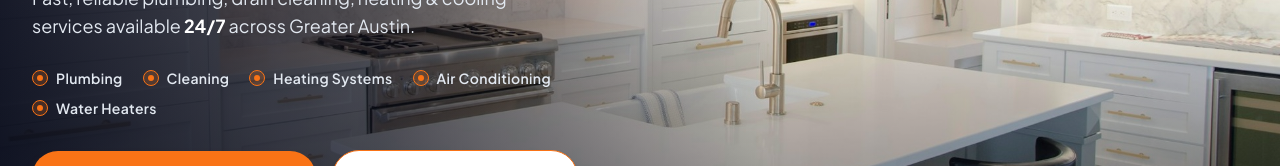
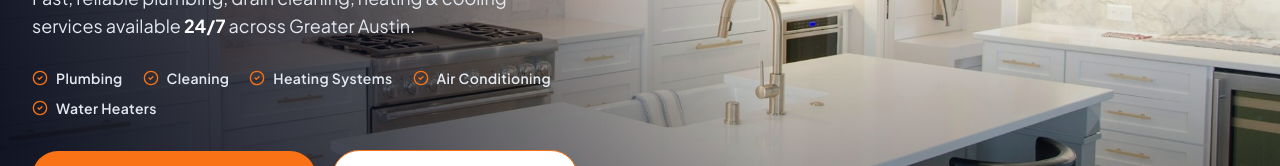
Before and after one commit to Jianst-21/Plumber, a Next.js app: page / in a window 1280 px wide. Shown: the part 515-681 px from the top of the page. Built offline with nearby package versions, Linux system fonts and the light colour scheme.

Commit message:
style: replace bullet dots with checkmark icons in hero service list

```diff
--- a/src/components/hero/HeroSection.tsx
+++ b/src/components/hero/HeroSection.tsx
@@ -2,7 +2,7 @@
 
 import React from 'react';
 import Image from 'next/image';
-import { Calendar, Navigation, Star } from 'lucide-react';
+import { Calendar, Navigation, Star, CheckCircle2 } from 'lucide-react';
 import { SITE_CONFIG } from '@/config/site.config';
 
 function GoogleLogo({ className = 'w-6 h-6' }: { className?: string }) {
@@ -101,9 +101,7 @@ export default function HeroSection() {
           <div className="flex flex-wrap items-center gap-x-5 gap-y-2.5 mb-8 max-w-xl">
             {HERO_SERVICES.map((item) => (
               <div key={item} className="inline-flex items-center gap-2">
-                <div className="w-4 h-4 rounded-full border border-orange-500 flex items-center justify-center text-orange-400 bg-orange-500/20 shrink-0">
-                  <div className="w-1.5 h-1.5 rounded-full bg-orange-500" />
-                </div>
+                <CheckCircle2 className="w-4 h-4 text-orange-500 shrink-0" aria-hidden="true" />
                 <span className="text-xs sm:text-sm font-semibold text-slate-200 tracking-wide">
                   {item}
                 </span>
```
